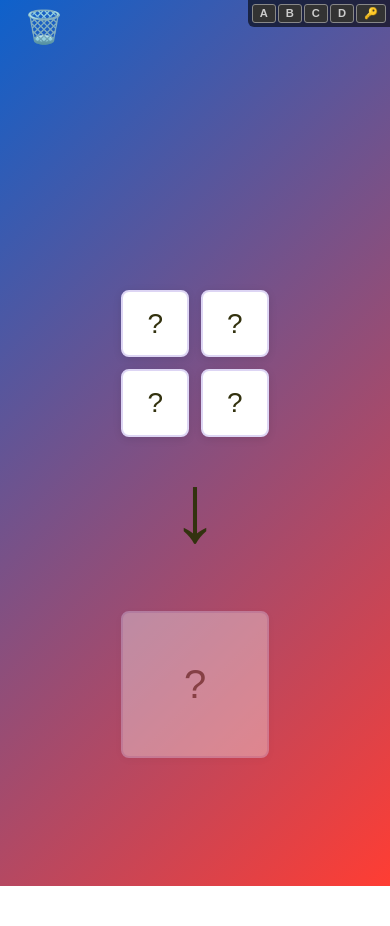
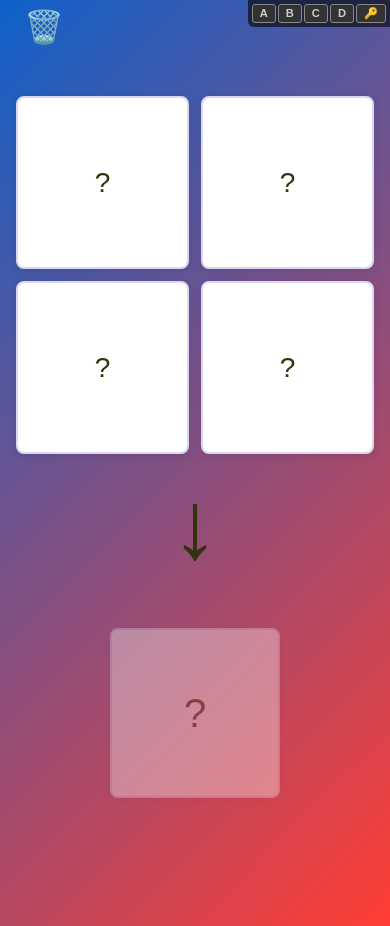
Before and after one commit to rednaw/compleanno, a SvelteKit app: page /gcm26 in a window 390 px wide. Before the commit the page ends 886 px from the top, so only its background shows below. Built offline with nearby package versions, Linux system fonts and the light colour scheme.

Commit message:
square sizes

```diff
--- a/src/routes/gcm26/+page.svelte
+++ b/src/routes/gcm26/+page.svelte
@@ -117,6 +117,7 @@
 		min-height: 105vh;
 		display: flex;
 		background: var(--color-background);
+		width: 100%;
 	}
 
 	.content {
@@ -146,7 +147,7 @@
 		color: var(--color-text);
 		text-decoration: none;
 		font-size: 2rem;
-		padding: 2rem;
+		padding: 0;
 		background: var(--color-white);
 		border: 2px solid var(--color-border);
 		border-radius: 0.5rem;
@@ -154,32 +155,25 @@
 		font-weight: 500;
 		box-shadow: 0 2px 8px rgba(0, 0, 0, 0.1);
 		aspect-ratio: 1;
+		width: 100%;
 		display: flex;
 		align-items: center;
 		justify-content: center;
 		overflow: hidden;
-	}
-
-	.game-button-solved {
-		padding: 0;
+		box-sizing: border-box;
 	}
 
 	.hub-img {
 		width: 100%;
 		height: 100%;
-		object-fit: cover;
+		object-fit: contain;
 		display: block;
 	}
 
 	.code-button {
 		font-size: 3rem;
-		padding: 3rem;
-		max-width: 200px;
+		max-width: 170px;
 		margin: 0 auto;
-	}
-
-	.code-button-solved {
-		padding: 0;
 	}
 
 	.code-button-disabled {
@@ -212,12 +206,10 @@
 		}
 
 		.game-button {
-			padding: 1.5rem;
 			font-size: 1.75rem;
 		}
 
 		.code-button {
-			padding: 2rem;
 			font-size: 2.5rem;
 		}
 	}
```
